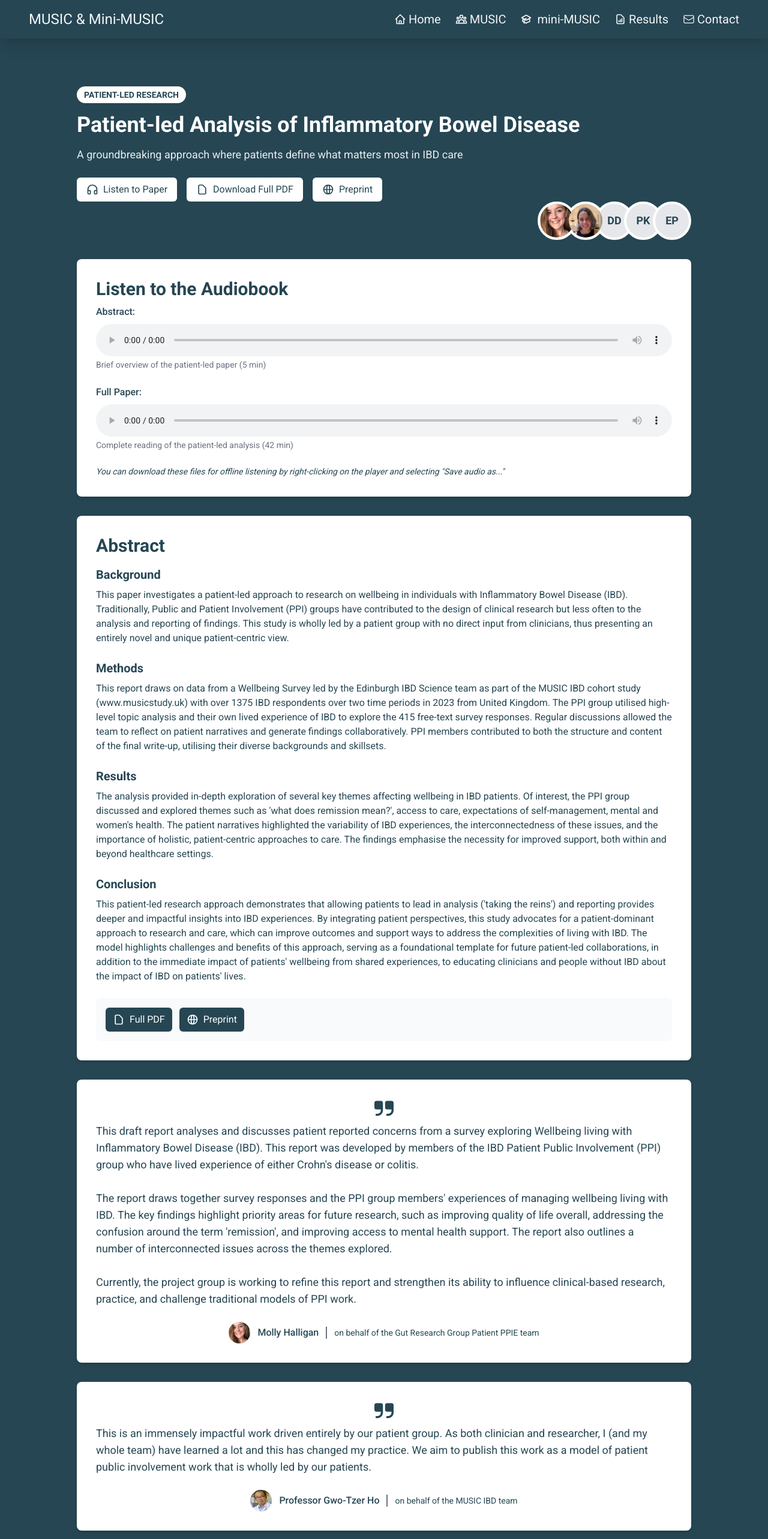
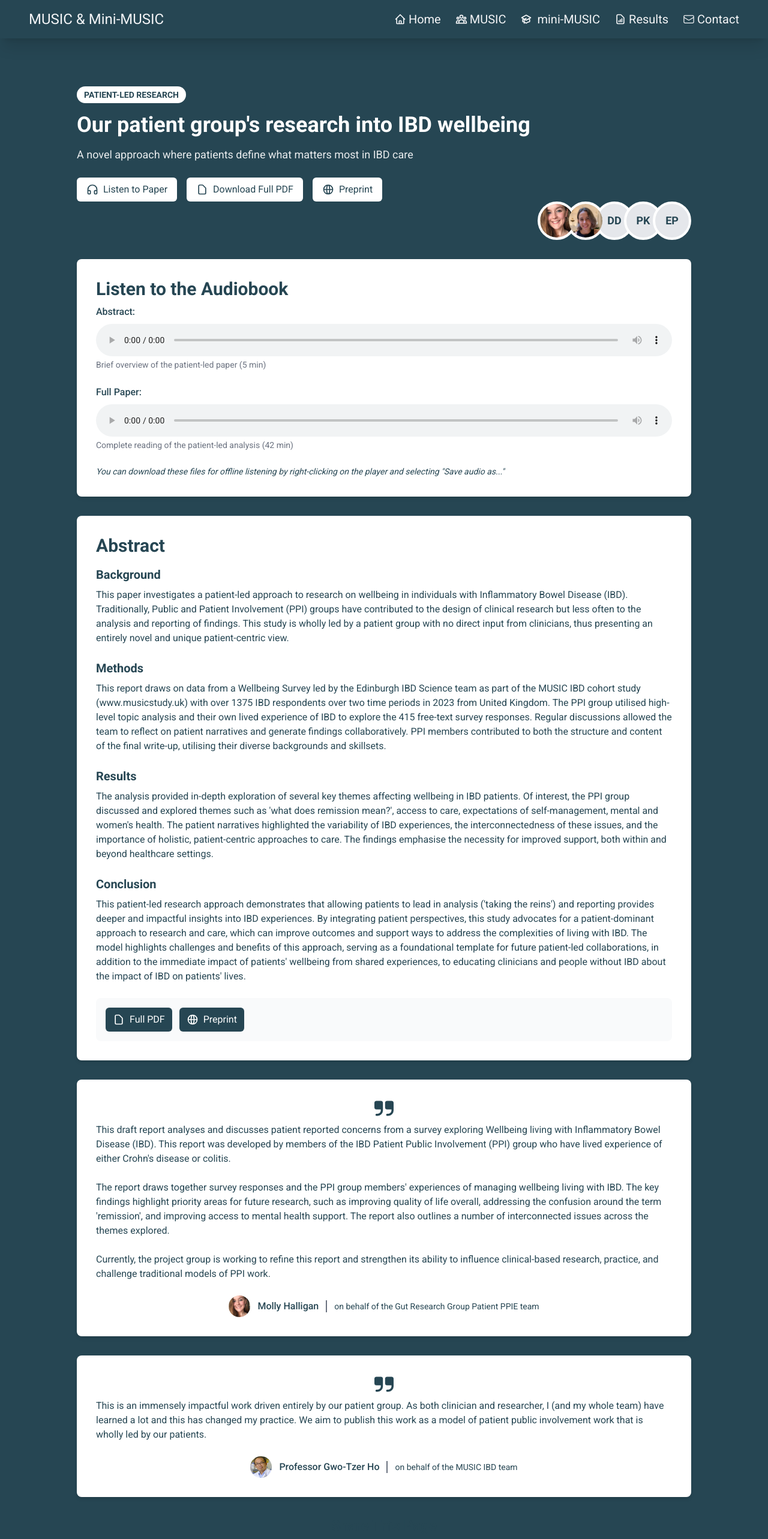
Before and after one commit to shaunchuah/musicstudy_nextjs, a Next.js app: page /patients-taking-the-lead in a window 1280 px wide. Shown: the top 2566 px of the page at 60% size. Built offline with nearby package versions, Linux system fonts and the light colour scheme.

Commit message:
Update intro audio and terminology changes

```diff
--- a/pages/index.js
+++ b/pages/index.js
@@ -71,7 +71,7 @@ export default function Home() {
                   </svg>
                 </span>
                 <br />
-                Centre for Inflammation Research
+                Institute for Regeneration and Repair
                 <br />
                 University of Edinburgh
               </a>
@@ -130,15 +130,15 @@ export default function Home() {
                     <h2 className="text-xl mb-2">
                       When Patients Lead: Transforming IBD Research
                     </h2>
-                    <audio id="music_intro" controls className="mb-2">
+                    <audio id="ppi_intro" controls className="mb-2">
                       <source
-                        src="/static/files/musicintromolly.mp3"
+                        src="/static/audio/ppi_intro.mp3"
                         type="audio/mpeg"
                       />
                       Your browser does not support the audio element.
                     </audio>
                     <p className="mb-2">
-                      This podcast summarises our recent innovative approach
+                      This 3-minute summary covers our recent innovative approach
                       where patients — not clinicians — analyzed and interpreted
                       data from hundreds of people living with IBD, revealing
                       perspectives often missed in traditional research.
--- a/pages/patients-taking-the-lead.js
+++ b/pages/patients-taking-the-lead.js
@@ -22,11 +22,11 @@ export default function PatientsTakingTheLead() {
                   </span>
                 </div>
                 <h1 className="text-4xl font-bold mb-4">
-                  Patient-led Analysis of Inflammatory Bowel Disease
+                  Our patient group&apos;s research into IBD wellbeing
                 </h1>
                 <p className="text-lg opacity-90 mb-6">
-                  A groundbreaking approach where patients define what matters
-                  most in IBD care
+                  A novel approach where patients define what matters most in
+                  IBD care
                 </p>
                 <div className="flex flex-wrap gap-4">
                   <a
@@ -39,9 +39,9 @@ export default function PatientsTakingTheLead() {
                       viewBox="0 0 24 24"
                       fill="none"
                       stroke="currentColor"
-                      stroke-width="2"
-                      stroke-linecap="round"
-                      stroke-linejoin="round"
+                      strokeWidth="2"
+                      strokeLinecap="round"
+                      strokeLinejoin="round"
                     >
                       <path d="M3 14h3a2 2 0 0 1 2 2v3a2 2 0 0 1-2 2H5a2 2 0 0 1-2-2v-7a9 9 0 0 1 18 0v7a2 2 0 0 1-2 2h-1a2 2 0 0 1-2-2v-3a2 2 0 0 1 2-2h3" />
                     </svg>
@@ -161,7 +161,8 @@ export default function PatientsTakingTheLead() {
               </div>
               <p className="text-sm italic">
                 You can download these files for offline listening by
-                right-clicking on the player and selecting &quot;Save audio as...&quot;
+                right-clicking on the player and selecting &quot;Save audio
+                as...&quot;
               </p>
             </div>
           </div>
@@ -206,8 +207,8 @@ export default function PatientsTakingTheLead() {
                 <p className="mb-4">
                   The analysis provided in-depth exploration of several key
                   themes affecting wellbeing in IBD patients. Of interest, the
-                  PPI group discussed and explored themes such as &apos;what does
-                  remission mean?&apos;, access to care, expectations of
+                  PPI group discussed and explored themes such as &apos;what
+                  does remission mean?&apos;, access to care, expectations of
                   self-management, mental and women&apos;s health. The patient
                   narratives highlighted the variability of IBD experiences, the
                   interconnectedness of these issues, and the importance of
@@ -221,17 +222,18 @@ export default function PatientsTakingTheLead() {
                 <h3 className="text-xl font-semibold mb-2">Conclusion</h3>
                 <p>
                   This patient-led research approach demonstrates that allowing
-                  patients to lead in analysis (&apos;taking the reins&apos;) and
-                  reporting provides deeper and impactful insights into IBD
+                  patients to lead in analysis (&apos;taking the reins&apos;)
+                  and reporting provides deeper and impactful insights into IBD
                   experiences. By integrating patient perspectives, this study
                   advocates for a patient-dominant approach to research and
                   care, which can improve outcomes and support ways to address
                   the complexities of living with IBD. The model highlights
                   challenges and benefits of this approach, serving as a
                   foundational template for future patient-led collaborations,
-                  in addition to the immediate impact of patients&apos; wellbeing
-                  from shared experiences, to educating clinicians and people
-                  without IBD about the impact of IBD on patients&apos; lives.
+                  in addition to the immediate impact of patients&apos;
+                  wellbeing from shared experiences, to educating clinicians and
+                  people without IBD about the impact of IBD on patients&apos;
+                  lives.
                 </p>
               </div>
 
@@ -297,21 +299,23 @@ export default function PatientsTakingTheLead() {
                 <path d="M6 0H2a2 2 0 0 0-2 2v4a2 2 0 0 0 2 2h4v1a3 3 0 0 1-3 3H2a1 1 0 0 0 0 2h1a5.006 5.006 0 0 0 5-5V2a2 2 0 0 0-2-2Zm10 0h-4a2 2 0 0 0-2 2v4a2 2 0 0 0 2 2h4v1a3 3 0 0 1-3 3h-1a1 1 0 0 0 0 2h1a5.006 5.006 0 0 0 5-5V2a2 2 0 0 0-2-2Z" />
               </svg>
               <blockquote>
-                <p className="text-lg">
+                <p>
                   This draft report analyses and discusses patient reported
                   concerns from a survey exploring Wellbeing living with
                   Inflammatory Bowel Disease (IBD). This report was developed by
                   members of the IBD Patient Public Involvement (PPI) group who
-                  have lived experience of either Crohn&apos;s disease or colitis.
+                  have lived experience of either Crohn&apos;s disease or
+                  colitis.
                   <br />
                   <br />
                   The report draws together survey responses and the PPI group
-                  members&apos; experiences of managing wellbeing living with IBD.
-                  The key findings highlight priority areas for future research,
-                  such as improving quality of life overall, addressing the
-                  confusion around the term &apos;remission&apos;, and improving access to
-                  mental health support. The report also outlines a number of
-                  interconnected issues across the themes explored.
+                  members&apos; experiences of managing wellbeing living with
+                  IBD. The key findings highlight priority areas for future
+                  research, such as improving quality of life overall,
+                  addressing the confusion around the term
+                  &apos;remission&apos;, and improving access to mental health
+                  support. The report also outlines a number of interconnected
+                  issues across the themes explored.
                   <br />
                   <br />
                   Currently, the project group is working to refine this report
@@ -354,7 +358,7 @@ export default function PatientsTakingTheLead() {
                 <path d="M6 0H2a2 2 0 0 0-2 2v4a2 2 0 0 0 2 2h4v1a3 3 0 0 1-3 3H2a1 1 0 0 0 0 2h1a5.006 5.006 0 0 0 5-5V2a2 2 0 0 0-2-2Zm10 0h-4a2 2 0 0 0-2 2v4a2 2 0 0 0 2 2h4v1a3 3 0 0 1-3 3h-1a1 1 0 0 0 0 2h1a5.006 5.006 0 0 0 5-5V2a2 2 0 0 0-2-2Z" />
               </svg>
               <blockquote>
-                <p className="text-lg">
+                <p>
                   This is an immensely impactful work driven entirely by our
                   patient group. As both clinician and researcher, I (and my
                   whole team) have learned a lot and this has changed my
```
Also changed, not shown: 1 other file (tests, documents, lock files or other folders).
